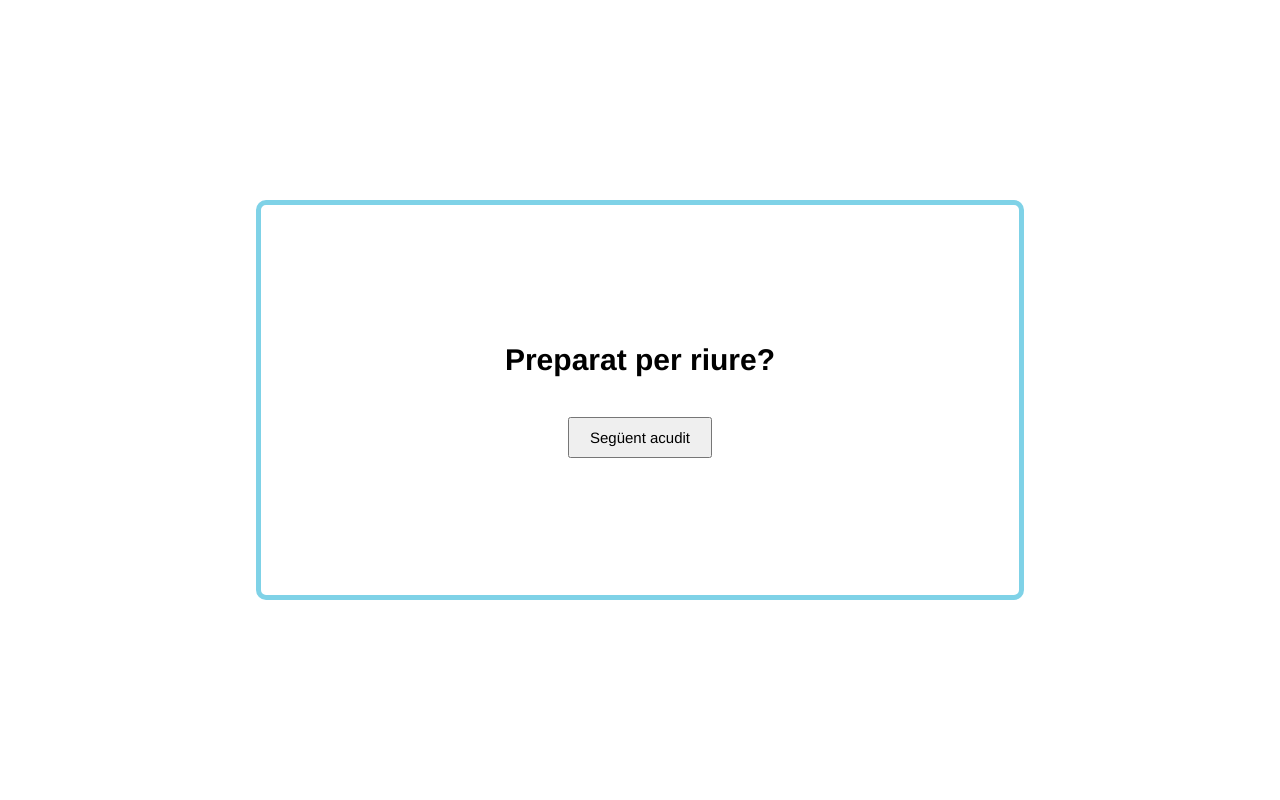
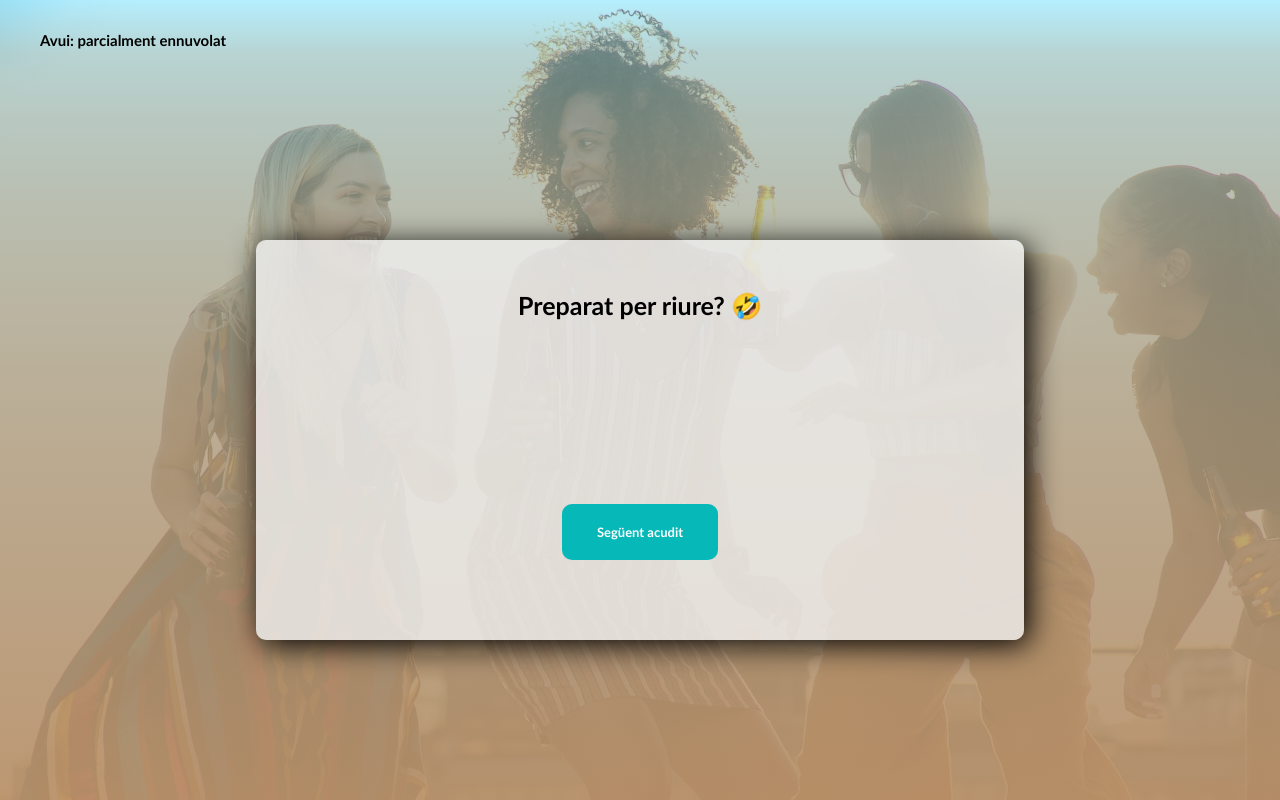
Before and after one commit to Espai-React/react-sprint5, a plain HTML site: page index.html in a window 1280 px wide. Drawn offline with Linux system fonts and the light colour scheme.

Commit message:
Exercici 2

```diff
--- a/css/estils.css
+++ b/css/estils.css
@@ -6,42 +6,69 @@ html {
   margin: 0;
   padding: 0;
   box-sizing: border-box;
-  font-family: Helvetica,
-    Arial,
-    sans-serif;
-  ;
+  font-family: 'Gill Sans', 'Gill Sans MT', Calibri, 'Trebuchet MS', sans-serif;
 }
 
 .contenidor {
   display: flex;
-  justify-content: center;
+  flex-direction: column;
+  justify-content: start;
   align-items: center;
   width: 100vw;
   height: 100vh;
+  background: linear-gradient(180deg, #70e2ff80, 20%, rgb(185, 146, 107, 0.95)),
+    url(../assets/img/pexels-kampus-production-5935240.jpg);
+  background-size: cover;
+  background-position: center;
+  background-repeat: no-repeat;
+  overflow: hidden;
+  font-weight: bolder;
+}
+
+.icona-temps {
+  height: 8rem;
+  line-height: 8rem;
+  align-self: start;
+  margin-left: 4rem;
+  font-size: 1.5rem;
 }
 
 main {
+  width: 100vw;
+  height: 100vh;
+  display: flex;
+  justify-content: center;
+  align-items: center;
+}
+
+.contenidor-main {
   width: 60vw;
   height: 50vh;
-  border: .5rem solid #7fd2e7;
+  background-color: #f0f0f0cc;
+  box-shadow: .5rem .5rem 3rem #000;
   border-radius: 1rem;
-  padding: 2.5rem;
+  padding: 5rem 8rem 8rem;
   display: flex;
   flex-direction: column;
-  justify-content: center;
+  justify-content: space-between;
   align-items: center;
-  gap: 2rem;
 }
 
 h1 {
-  font-size: 3rem;
+  font-size: 2.5rem;
 }
 
 p {
-  font-size: 1.6rem;
+  font-size: 1.5rem;
 }
 
 button {
-  padding: 1rem 2rem;
-  font-size: 1.5rem;
+  padding: 2rem 3.5rem;
+  font-size: 1.3rem;
+  font-weight: bold;
+  color: #fff;
+  background-color: #06b8b8;
+  border: none;
+  border-radius: 1rem;
+  cursor: pointer;
 }
--- a/index.html
+++ b/index.html
@@ -6,14 +6,17 @@
     <meta name="viewport" content="width=device-width, initial-scale=1.0" />
     <title>Sprint 5 IT ACADEMY</title>
     <link rel="icon" href="data:," />
-    <link rel="stylesheet" href="./css/estils.css" />
+    <link rel="stylesheet" href="./css/estils.css"/>
   </head>
   <body>
     <div class="contenidor">
+      <div class="icona-temps">Avui: parcialment ennuvolat</div>
       <main>
-        <h1>Preparat per riure?</h1>
-        <p id="text-acudit"></p>
-        <button onclick="rebreAcudit()">Següent acudit</button>
+        <div class="contenidor-main">
+          <h1>Preparat per riure? 🤣</h1>
+          <p id="text-acudit"></p>
+          <button onclick="rebreAcudit()">Següent acudit</button>
+        </div>
       </main>
     </div>
     <script src="./js/main.js"></script>
--- a/js/main.js
+++ b/js/main.js
@@ -7,7 +7,7 @@ const rebreAcudit = async () => {
     });
     const json = await resposta.json();
     console.log("Acudit: ", json.joke);
-    document.querySelector("#text-acudit").innerHTML = json.joke;
+    document.querySelector("#text-acudit").innerHTML = `" ${json.joke} "`;
   } catch (err) {
     console.log(err.message);
   }
```
Also changed, not shown: assets/img/pexels-kampus-production-5935240.jpg (added).
